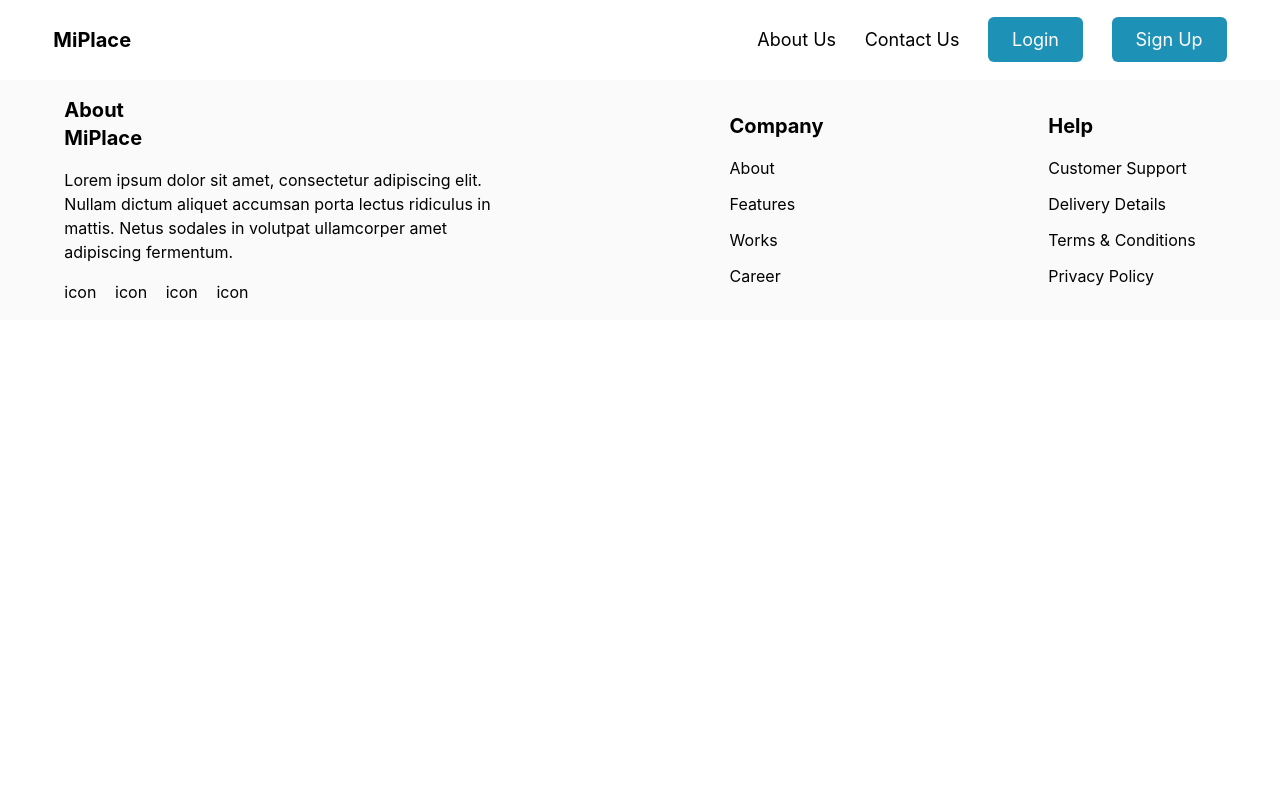
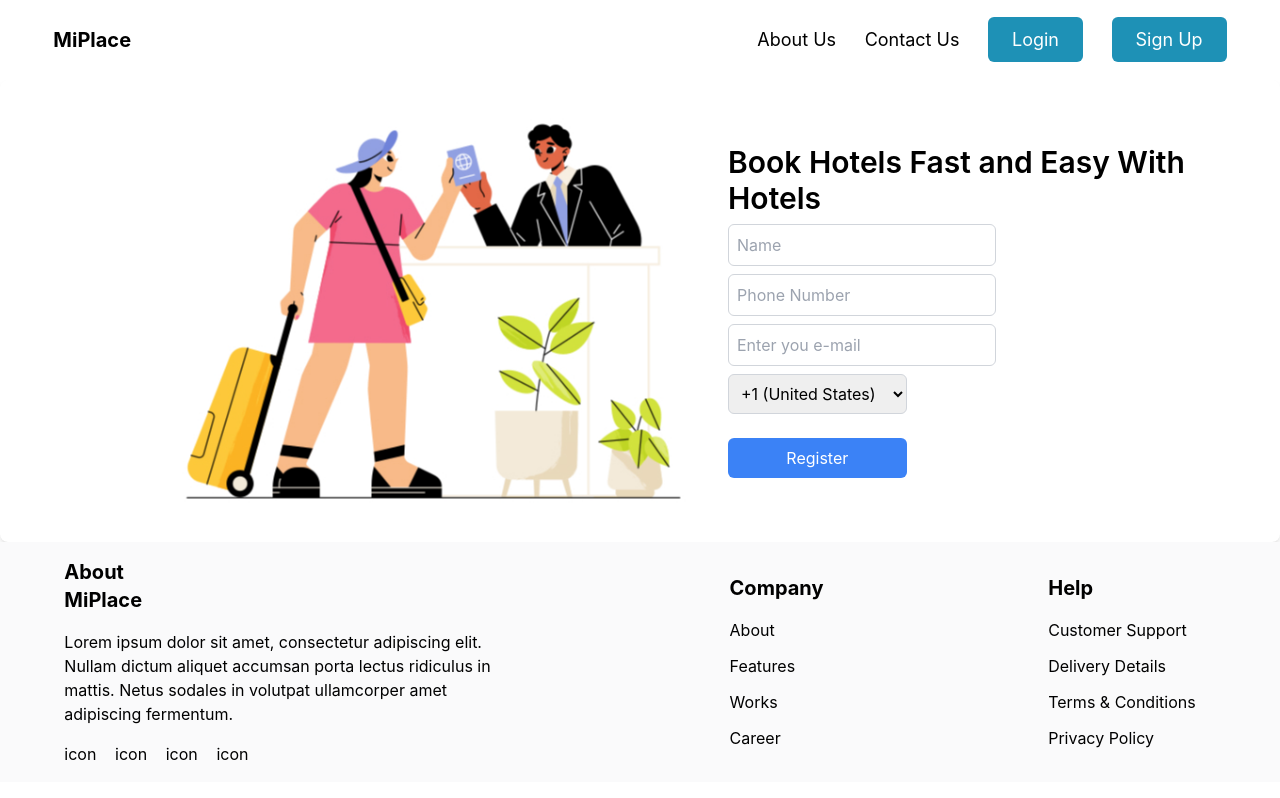
Before and after one commit to aruljohnsonalmabetter/MiPlace-Frontend, a React (Create React App) app in the folder miplace/: page /signup in a window 1280 px wide. Built offline with nearby package versions, Linux system fonts and the light colour scheme.

Commit message:
Signup page added

```diff
--- a/miplace/src/App.js
+++ b/miplace/src/App.js
@@ -6,7 +6,8 @@ import HotelInfo from './pages/HotelInfo'
 import HeaderComponent from './components/HeaderComponent';
 import FooterComponent from './components/FooterComponent';
 import Login from './components/LoginFormComponent';
-import OTP from './pages/OTP'
+import OTP from './pages/OTP';
+import Signup  from "./pages/Signup";
 function App() {
   return (
 
@@ -18,6 +19,7 @@ function App() {
         <Route path="/hotelinfo" element={<HotelInfo />} />
         <Route path="/login" element={<Login />} />
         <Route path="/otp" element={<OTP />} />
+        <Route path="/signup" element ={<Signup/>}/>
       </Routes>
      <FooterComponent/>
     </BrowserRouter>
--- a/miplace/src/components/LoginFormComponent.jsx
+++ b/miplace/src/components/LoginFormComponent.jsx
@@ -1,6 +1,7 @@
 
 import React, { useState } from "react";
 import image from '../images/reception.webp';
+import { Link } from 'react-router-dom';
 
 const LoginFormComponent = () => {
         const [name, setName] = useState("");
@@ -42,7 +43,9 @@ const LoginFormComponent = () => {
                         <option value="+86">+86 (China)</option>
                     </select>
                     <button className="mt-4 bg-blue-500 text-white py-2 px-4 rounded-md w-1/3">
-                        Login
+                        <Link to="/otp" >
+                           Get OTP
+                        </Link>
                     </button>
                 </div>
             </div>
--- a/miplace/src/pages/OTP.js
+++ b/miplace/src/pages/OTP.js
@@ -1,6 +1,8 @@
 
 import React, { useState } from "react";
 import image from '../images/reception.webp';
+import { Link } from 'react-router-dom';
+
 function OTP() {
   const [OTPass, setOTPass] = useState("");
 
@@ -23,8 +25,11 @@ function OTP() {
       />
 
       <button className="mt-4 bg-blue-500 text-white py-2 px-4 rounded-md w-1/3">
-        Get OTP
-      </button>
+        Verify
+        </button>
+        <Link to="/login" className='px-6 py-3 text-black no-underline hover:underline'>
+          Get otp again? Resend.
+        </Link>
     </div>
     </div>
   )
--- a/miplace/src/pages/Signup.js
+++ b/miplace/src/pages/Signup.js
@@ -1,9 +1,61 @@
-import React from 'react'
+import React, { useState } from "react";
+import image from '../images/reception.webp';
 
-function Signup() {
+const Signup = () => {
+  const [name, setName] = useState("");
+  const [phoneNumber, setPhoneNumber] = useState("");
+  const [countryCode, setCountryCode] = useState("");
+  const [email, setEmail] = useState("");
+
   return (
-    <div>Signup</div>
-  )
-}
+    <div className="bg-white p-4 pl-40 rounded-lg shadow-md flex justify-center items-center gap-4  mx-auto">
+      <img
+        src={image}
+        alt="Book Hotels fast and easy with Hotels"
+        className="w-1/2"
+      />
+      <div className="flex-1 flex flex-col gap-2">
+        <h1 className="text-3xl font-semibold">Book Hotels Fast and Easy With Hotels</h1>
+        <input
+          type="text"
+          placeholder="Name"
+          value={name}
+          onChange={(e) => setName(e.target.value)}
+          className="p-2 border border-gray-300 rounded-md w-1/2"
+        />
+        <input
+          type="tel"
+          placeholder="Phone Number"
+          value={phoneNumber}
+          onChange={(e) => setPhoneNumber(e.target.value)}
+          className="p-2 border border-gray-300 rounded-md w-1/2"
+        />
+        <input
+          type="email"
+          placeholder="Enter you e-mail"
+          value={email}
+          onChange={(e) => setEmail(e.target.value)}
+          className="p-2 border border-gray-300 rounded-md w-1/2"
+        />
+        <select
+          value={countryCode}
+          onChange={(e) => setCountryCode(e.target.value)}
+          className="p-2 border border-gray-300 rounded-md w-1/3"
+        >
+          <option value="+1">+1 (United States)</option>
+          <option value="+44">+44 (United Kingdom)</option>
+          <option value="+91">+91 (India)</option>
+          <option value="+62">+62 (Indonesia)</option>
+          <option value="+86">+86 (China)</option>
+        </select>
+        <button className="mt-4 bg-blue-500 text-white py-2 px-4 rounded-md w-1/3">
+          Register
+        </button>
+      </div>
+    </div>
 
-export default Signup
+  );
+};
+
+
+export default Signup;
```
